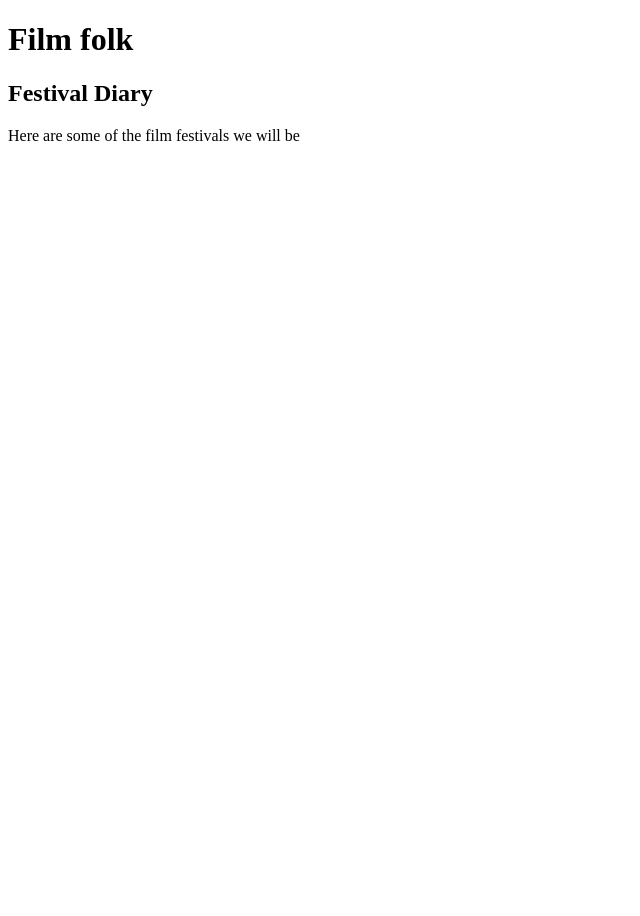
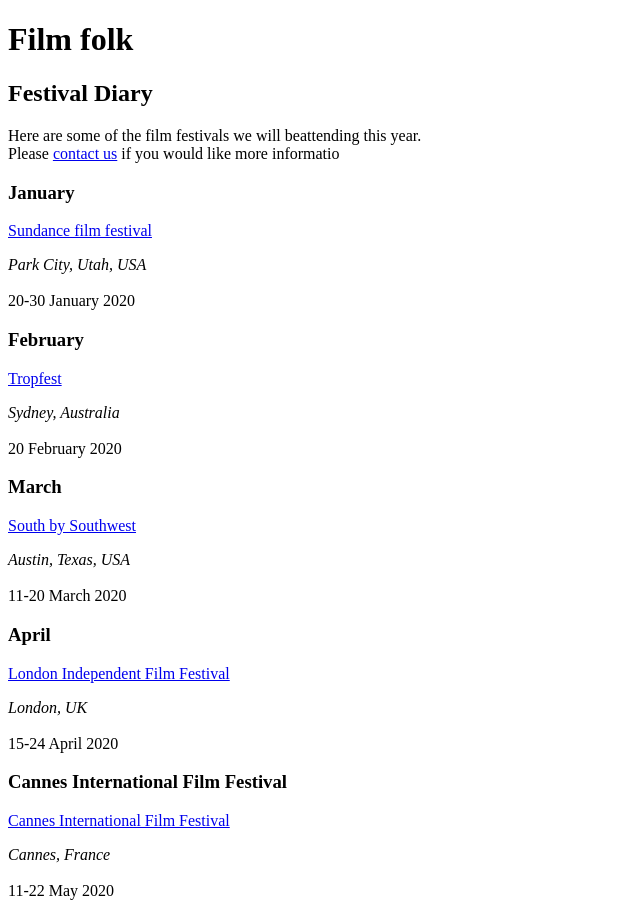
Before and after one commit to s1hagog/jonDucket_book, a plain HTML site: page sampleText3.html in a window 1280 px wide. Shown: the whole page, without its empty margins (0-640 px from the left). Before the commit the page ends 800 px from the top, so only its background shows below. Drawn offline with Linux system fonts and the light colour scheme.

Commit message:
exercise 3 part 2 (finished)

```diff
--- a/sampleText3.html
+++ b/sampleText3.html
@@ -13,7 +13,58 @@
     <main>
         <section>
             <h2>Festival Diary</h2>
-            <p>Here are some of the film festivals we will be</p>
+            <p>Here are some of the film festivals we will beattending this year.<br />
+            Please <a href="mailto:support@filmfolk.com">contact us</a> if you would like more informatio</p>
+        </section>
+        <section>
+            <h3>January</h3>
+            <p>
+                <a href="sff.com" target="_blank">Sundance film festival</a><br>
+                <address>Park City, Utah, USA</address>
+                <br>
+                <span>20-30 January 2020</span>
+                <br>
+            </p>
+        </section>
+        <section>
+            <h3>February</h3>
+            <p>
+                <a href="http://www.tropfest.com">Tropfest</a><br>
+                <address>Sydney, Australia</address>
+                <br>
+                <span>20 February 2020</span>
+                <br>
+            </p>
+        </section>
+        <section>
+            <h3>March</h3>
+            <p>
+                <a href="http://www.sbsw.com" target="_blank">South by Southwest</a><br>
+                <address>Austin, Texas, USA</address>
+                <br>
+                <span>11-20 March 2020</span>
+                <br>
+            </p>
+        </section>
+        <section>
+            <h3>April</h3>
+            <p>
+                <a href="http://www.liff.uk">London Independent Film Festival</a><br>
+                <address>London, UK</address>
+                <br>
+                <span>15-24 April 2020</span>
+                <br>
+            </p>
+        </section>
+        <section>
+            <h3>Cannes International Film Festival</h3>
+            <p>
+                <a href="http://ciff.com">Cannes International Film Festival</a><br>
+                <address>Cannes, France</address>
+                <br>
+                <span>11-22 May 2020</span>
+                <br>
+            </p>
         </section>
     </main>
 </body>
```
